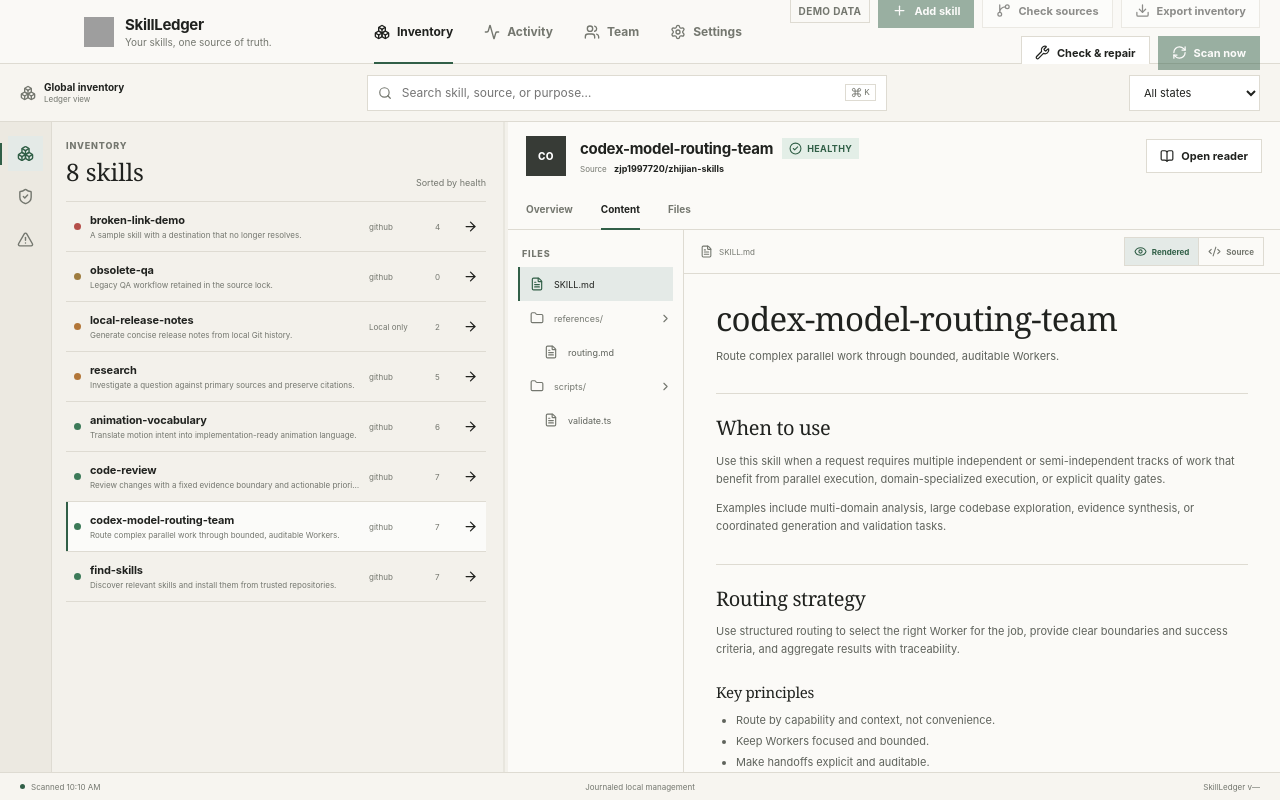
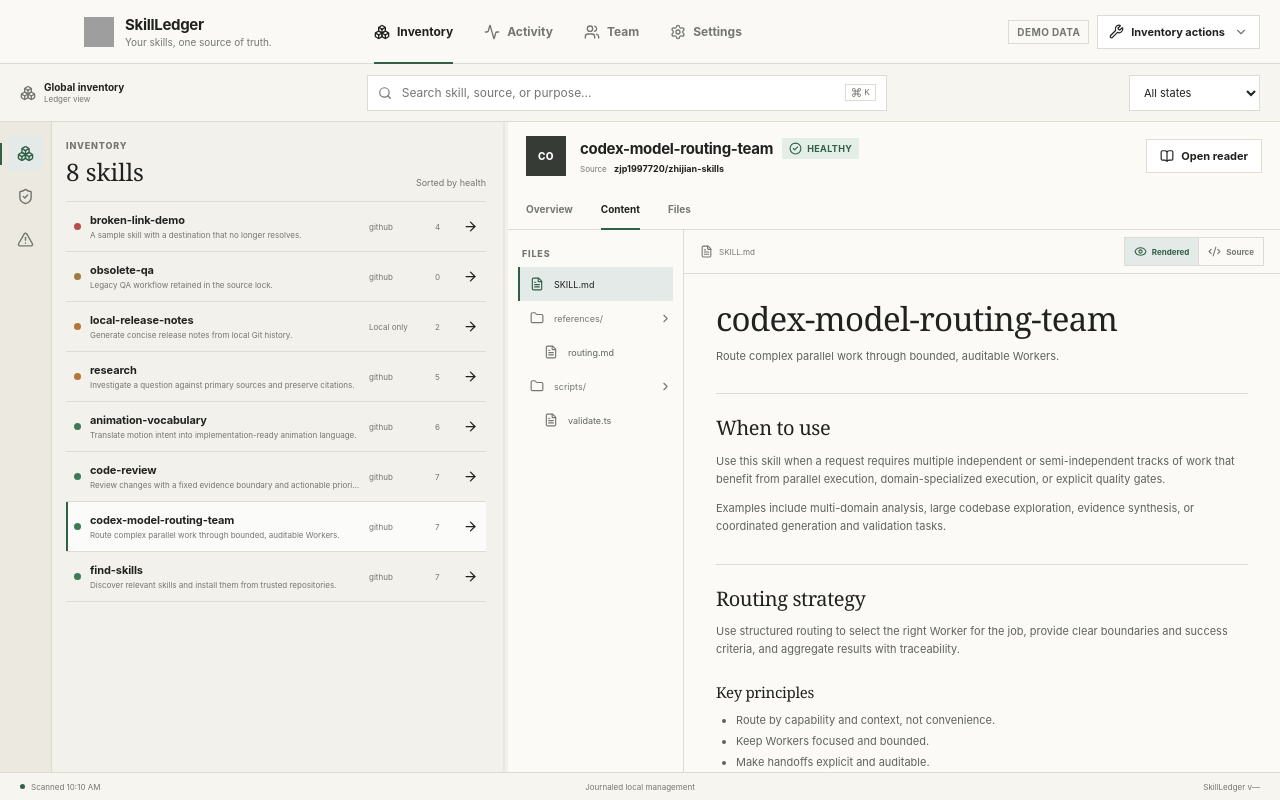
Before and after one commit to terrytan95/skillledger, a React (Vite) app: page / in a window 1280 px wide. Built offline with nearby package versions, Linux system fonts and the light colour scheme; grey boxes are pictures that could not be loaded.

Commit message:
feat(ui): add inventory actions menu
Replace the overflowing Inventory toolbar with one compact, accessible dropdown while preserving all existing actions, states, and localization.

```diff
--- a/src/App.css
+++ b/src/App.css
@@ -22,7 +22,7 @@ button:focus-visible, select:focus-visible, input:focus-visible, .upload-button:
   border-bottom: 1px solid var(--line);
   background: var(--header);
 }
-.app-header button, .app-header input, .app-header select { -webkit-app-region: no-drag; }
+.app-header button, .app-header input, .app-header select, .app-header summary { -webkit-app-region: no-drag; }
 .brand { display: flex; align-items: center; gap: 11px; min-width: 248px; }
 .brand-mark { width: 30px; height: 30px; display: block; flex: 0 0 auto; }
 .brand div { display: grid; gap: 2px; }
@@ -37,7 +37,7 @@ button:focus-visible, select:focus-visible, input:focus-visible, .upload-button:
 .primary-nav button.active::after {
   content: ""; position: absolute; left: 14px; right: 14px; bottom: -1px; height: 2px; background: var(--accent);
 }
-.header-actions { margin-left: auto; display: flex; align-items: center; justify-content: end; flex-wrap: wrap; gap: 8px; }
+.header-actions { margin-left: auto; display: flex; align-items: center; justify-content: end; gap: 8px; }
 .header-status {
   max-width: 180px;
   overflow: hidden;
@@ -52,6 +52,70 @@ button:focus-visible, select:focus-visible, input:focus-visible, .upload-button:
   font-size: 1rem; font-weight: 700; letter-spacing: .04em; text-transform: uppercase;
 }
 .mode-badge.live { color: var(--accent); border-color: var(--accent); background: var(--accent-soft); }
+.inventory-actions { position: relative; z-index: 3; flex: 0 0 auto; }
+.inventory-actions summary {
+  min-height: 34px;
+  display: flex;
+  align-items: center;
+  gap: 7px;
+  padding: 0 11px;
+  border: 1px solid var(--line);
+  background: var(--surface-raised);
+  cursor: pointer;
+  font-size: 1.1rem;
+  font-weight: 700;
+  list-style: none;
+}
+.inventory-actions summary::-webkit-details-marker { display: none; }
+.inventory-actions summary > svg:last-child { margin-left: 2px; color: var(--muted); transition: transform .16s ease; }
+.inventory-actions[open] summary > svg:last-child { transform: rotate(180deg); }
+.inventory-actions summary:hover { border-color: var(--muted); }
+.inventory-actions summary:focus-visible { outline: 2px solid var(--accent); outline-offset: 2px; }
+.inventory-actions-menu {
+  position: absolute;
+  top: calc(100% + 14px);
+  right: 0;
+  width: 290px;
+  display: grid;
+  gap: 2px;
+  padding: 8px;
+  border: 1px solid var(--line);
+  background: var(--surface-raised);
+  box-shadow: 0 8px 24px var(--panel-shadow);
+}
+.inventory-actions-menu p {
+  margin: 2px 10px 3px;
+  color: var(--muted);
+  font-size: 0.8rem;
+  font-weight: 800;
+  letter-spacing: .09em;
+  text-transform: uppercase;
+}
+.inventory-actions-menu button {
+  width: 100%;
+  min-height: 42px;
+  display: flex;
+  align-items: center;
+  gap: 10px;
+  padding: 0 10px;
+  color: var(--ink);
+  font-size: 1rem;
+  font-weight: 650;
+  text-align: left;
+}
+.inventory-actions-menu button:hover:not(:disabled), .inventory-actions-menu button:focus-visible { background: var(--code-bg); }
+.inventory-actions-menu button:disabled { opacity: .48; cursor: not-allowed; }
+.inventory-actions-menu button > svg { flex: 0 0 auto; color: var(--muted); }
+.inventory-action-divider { height: 1px; margin: 5px 0; background: var(--line); }
+.inventory-actions-menu .inventory-scan-action {
+  justify-content: flex-start;
+  color: var(--accent-ink);
+  background: var(--accent);
+}
+.inventory-actions-menu .inventory-scan-action > svg { color: currentColor; }
+.inventory-actions-menu .inventory-scan-action:hover:not(:disabled), .inventory-actions-menu .inventory-scan-action:focus-visible {
+  background: var(--accent-hover);
+}
 .primary-button, .secondary-button {
   display: inline-flex; align-items: center; justify-content: center; gap: 7px;
   min-height: 34px; padding: 0 13px; border: 1px solid transparent;
@@ -875,7 +939,7 @@ main { min-height: 0; overflow: hidden; }
   .app.view-settings { grid-template-rows: auto minmax(0, 1fr) 28px; }
   .app.reader-open { grid-template-rows: auto minmax(0, 1fr); }
   .app-header { padding: 12px 16px; flex-wrap: wrap; }
-  .header-actions { width: 100%; margin: 0; }
+  .header-actions { margin-left: auto; }
   .control-bar { grid-template-columns: 1fr auto; }
   .control-context { grid-column: 1 / -1; }
   .ledger-layout { grid-template-columns: 44px minmax(240px, var(--skill-list-width, 35%)) 8px minmax(320px, 1fr); }
@@ -892,6 +956,8 @@ main { min-height: 0; overflow: hidden; }
 }
 
 @media (max-width: 520px) {
+  .inventory-actions summary { width: 48px; justify-content: center; padding: 0 7px; }
+  .inventory-actions summary strong { display: none; }
   .font-size-preview { grid-template-columns: 1fr; }
 }
 
--- a/src/App.tsx
+++ b/src/App.tsx
@@ -1590,19 +1590,84 @@ export default function App() {
           <div className="header-actions">
             <span className={`mode-badge ${liveMode ? 'live' : ''}`}>{liveMode ? copy.liveScan : copy.demoData}</span>
             <span className="header-status" aria-live="polite">{inventoryMessage}</span>
-            {!readerOpen && <button className="primary-button" onClick={() => setExternalSkillOpen(true)} disabled={!window.skillLedger || !liveMode}>
-              <Plus size={15} />{copy.addSkill}
-            </button>}
-            {!readerOpen && <button className="secondary-button" onClick={() => void checkSourceUpdates()} disabled={!window.skillLedger || sourceCheckPhase === 'checking'}>
-              <GitBranch size={15} />{sourceCheckPhase === 'checking' ? copy.checkingSources : copy.checkSourceUpdates}
-            </button>}
-            {!readerOpen && <button className="secondary-button" onClick={() => void exportInventory()} disabled={!window.skillLedger || exportPhase === 'working'}>
-              <Download size={15} />{exportPhase === 'working' ? copy.exporting : copy.exportInventory}
-            </button>}
-            <button className="secondary-button" onClick={() => setPlanOpen(true)}><Wrench size={15} />{copy.previewPlan}</button>
-            <button className="primary-button" onClick={() => void refresh()} disabled={!window.skillLedger || loading}>
-              <RefreshCw size={15} className={loading ? 'spin' : ''} />{loading ? copy.scanning : copy.scanNow}
-            </button>
+            <details
+              className="inventory-actions"
+              onBlur={(event) => {
+                if (!event.currentTarget.contains(event.relatedTarget)) event.currentTarget.removeAttribute('open')
+              }}
+              onKeyDown={(event) => {
+                if (event.key === 'Escape') {
+                  event.currentTarget.removeAttribute('open')
+                  event.currentTarget.querySelector('summary')?.focus()
+                }
+              }}
+            >
+              <summary aria-label={copy.inventoryActions}>
+                <Wrench size={15} aria-hidden="true" />
+                <strong>{copy.inventoryActions}</strong>
+                <ChevronDown size={14} aria-hidden="true" />
+              </summary>
+              <div className="inventory-actions-menu" aria-label={copy.inventoryActions}>
+                {!readerOpen && (
+                  <>
+                    <p>{copy.inventoryActionSkills}</p>
+                    <button
+                      type="button"
+                      disabled={!window.skillLedger || !liveMode}
+                      onClick={(event) => {
+                        event.currentTarget.closest('details')?.removeAttribute('open')
+                        setExternalSkillOpen(true)
+                      }}
+                    >
+                      <Plus size={15} aria-hidden="true" />{copy.addSkill}
+                    </button>
+                    <div className="inventory-action-divider" aria-hidden="true" />
+                  </>
+                )}
+                <p>{copy.inventory}</p>
+                {!readerOpen && <button
+                  type="button"
+                  disabled={!window.skillLedger || sourceCheckPhase === 'checking'}
+                  onClick={(event) => {
+                    event.currentTarget.closest('details')?.removeAttribute('open')
+                    void checkSourceUpdates()
+                  }}
+                >
+                  <GitBranch size={15} aria-hidden="true" />{sourceCheckPhase === 'checking' ? copy.checkingSources : copy.checkSourceUpdates}
+                </button>}
+                {!readerOpen && <button
+                  type="button"
+                  disabled={!window.skillLedger || exportPhase === 'working'}
+                  onClick={(event) => {
+                    event.currentTarget.closest('details')?.removeAttribute('open')
+                    void exportInventory()
+                  }}
+                >
+                  <Download size={15} aria-hidden="true" />{exportPhase === 'working' ? copy.exporting : copy.exportInventory}
+                </button>}
+                <button
+                  type="button"
+                  onClick={(event) => {
+                    event.currentTarget.closest('details')?.removeAttribute('open')
+                    setPlanOpen(true)
+                  }}
+                >
+                  <Wrench size={15} aria-hidden="true" />{copy.previewPlan}
+                </button>
+                <div className="inventory-action-divider" aria-hidden="true" />
+                <button
+                  type="button"
+                  className="inventory-scan-action"
+                  disabled={!window.skillLedger || loading}
+                  onClick={(event) => {
+                    event.currentTarget.closest('details')?.removeAttribute('open')
+                    void refresh()
+                  }}
+                >
+                  <RefreshCw size={15} className={loading ? 'spin' : ''} aria-hidden="true" />{loading ? copy.scanning : copy.scanNow}
+                </button>
+              </div>
+            </details>
           </div>
         )}
       </header>
--- a/src/i18n.ts
+++ b/src/i18n.ts
@@ -9,6 +9,8 @@ const en = {
   settings: 'Settings',
   liveScan: 'Live scan',
   demoData: 'Demo data',
+  inventoryActions: 'Inventory actions',
+  inventoryActionSkills: 'Skills',
   previewPlan: 'Check & repair',
   scanNow: 'Scan now',
   scanning: 'Scanning',
@@ -261,6 +263,8 @@ const zh: Messages = {
   settings: '设置',
   liveScan: '实时扫描',
   demoData: '演示数据',
+  inventoryActions: '清单操作',
+  inventoryActionSkills: '技能',
   previewPlan: '检查并修复',
   scanNow: '立即扫描',
   scanning: '扫描中',
```
